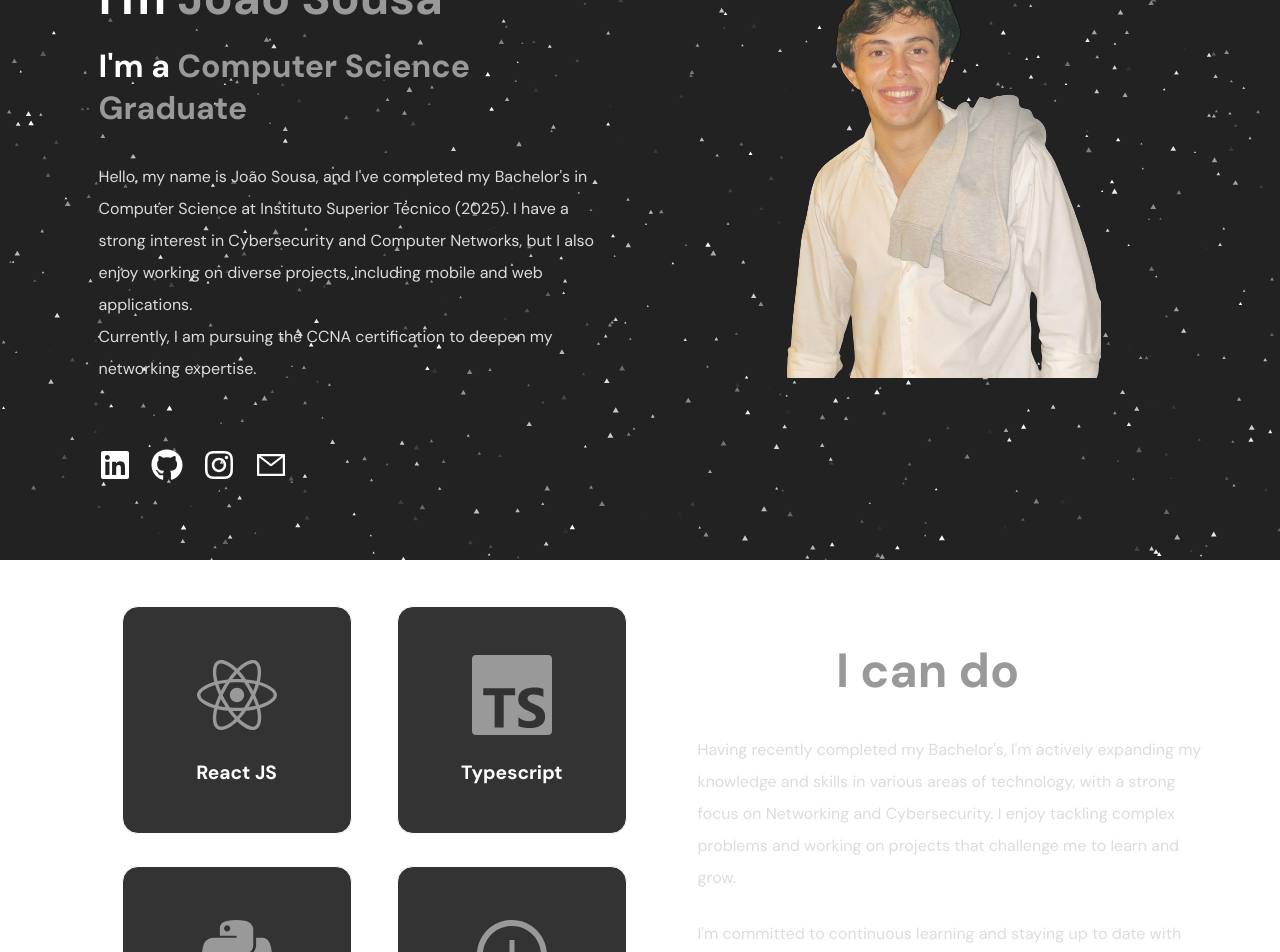
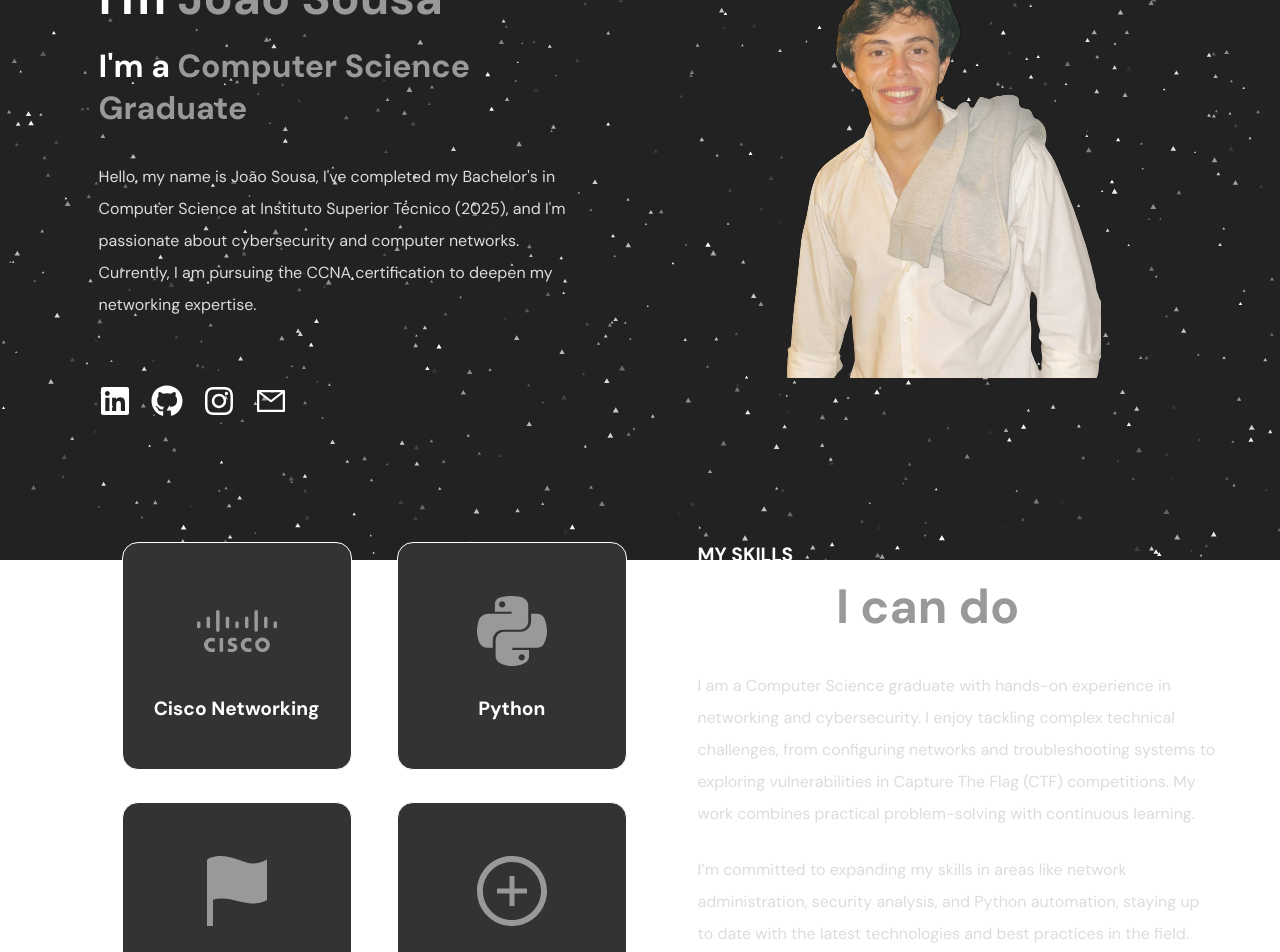
Before and after one commit to sousa16/portfolio-website, a React (Create React App) app: page / in a window 1280 px wide. Shown: the part 240-1192 px from the top of the page. Built offline with nearby package versions, Linux system fonts and the light colour scheme.

Commit message:
updated skills

```diff
--- a/src/components/MySkills.js
+++ b/src/components/MySkills.js
@@ -59,15 +59,15 @@ const MySkills = () => {
                         </Heading>
 
                         <ParaText top="2rem" bottom="1.5rem">
-                            Having recently completed my Bachelor's,
-                            I'm actively expanding my knowledge and skills in various areas of technology,
-                            with a strong focus on Networking and Cybersecurity.
-                            I enjoy tackling complex problems and working on projects that challenge me to learn and grow.
+                            I am a Computer Science graduate with hands-on experience in networking and cybersecurity.
+                            I enjoy tackling complex technical challenges, from configuring networks and troubleshooting systems
+                            to exploring vulnerabilities in Capture The Flag (CTF) competitions.
+                            My work combines practical problem-solving with continuous learning.
                         </ParaText>
 
                         <ParaText>
-                            I'm committed to continuous learning and staying up to date with advancements in technology to refine my expertise
-                            and stay ahead in the field.
+                            I’m committed to expanding my skills in areas like network administration, security analysis, and Python automation,
+                            staying up to date with the latest technologies and best practices in the field.
                         </ParaText>
                 </div>
             </FlexContainer>
--- a/src/components/Showcase.js
+++ b/src/components/Showcase.js
@@ -55,9 +55,9 @@ const Showcase = () => {
                 </Heading>
 
                 <ParaText as='p' top='2rem' bottom='4rem'>
-                Hello, my name is João Sousa, and I've completed my Bachelor's in Computer Science at Instituto Superior Técnico (2025).
-                I have a strong interest in Cybersecurity and Computer Networks,
-                but I also enjoy working on diverse projects, including mobile and web applications.
+                Hello, my name is João Sousa, I've completed my Bachelor's in
+                Computer Science at Instituto Superior Técnico (2025), and
+                I'm passionate about cybersecurity and computer networks.
                 <br />
                 Currently, I am pursuing the CCNA certification to deepen my networking expertise.
                 </ParaText>
--- a/src/components/WorkExperience.js
+++ b/src/components/WorkExperience.js
@@ -63,16 +63,14 @@ const WorkExperience = () => {
                         <Heading as="h3" size="h3">
                             Technical Intern
                         </Heading>
-                        <GreyText>Cisco | Starting Sep 2025</GreyText>
+                        <GreyText>Cisco | Sep 2025 - Present</GreyText>
                     </ExperienceCardHeader>
-                    {/*
                     <ExperienceCardContent>
                         <ParaText>
-                            Learning enterprise networking and automation.
+                            Internship at Cisco TAC, with planned exposure to enterprise networking,
+                            routing and switching, and network security best practices.
                         </ParaText>
                     </ExperienceCardContent>
-                    */}
-
                 </ExperienceCard>
 
             </FlexContainer>
--- a/src/utils/Data.js
+++ b/src/utils/Data.js
@@ -1,7 +1,8 @@
 import React from 'react';
-import { FaReact, FaPython } from 'react-icons/fa';
-import { SiTypescript } from 'react-icons/si';
+import { FaPython } from 'react-icons/fa';
+import { IoFlagSharp } from "react-icons/io5";
 import { AiOutlinePlusCircle } from 'react-icons/ai';
+import { SiCisco } from "react-icons/si";
 
 import ChessLabPrev from '../assets/chesslabprev.png'
 import PlinkoPrev from '../assets/plinkoprev.png';
@@ -9,18 +10,18 @@ import PlinkoPrev from '../assets/plinkoprev.png';
 export const Skills = [
     {
         id: 0,
-        tech: 'React JS',
-        icon: <FaReact />
+        tech: 'Cisco Networking',
+        icon: <SiCisco />
     },
     {
         id: 1,
-        tech: 'Typescript',
-        icon: <SiTypescript />
+        tech: 'Python',
+        icon: <FaPython />
     },
     {
         id: 2,
-        tech: 'Python',
-        icon: <FaPython />
+        tech: 'Capture The Flag',
+        icon: <IoFlagSharp />
     },
     {
         id: 3,
```
